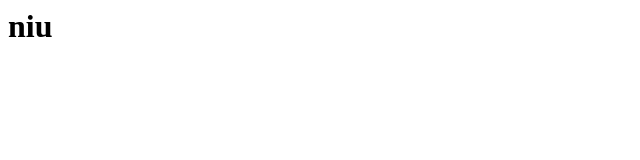
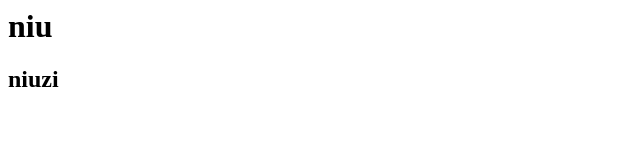
Before and after one commit to zhaoanzhi/-zhaoanzhi.github.io, a plain HTML site: page index.html in a window 1280 px wide. Shown: the full height of the page, 0-640 px from the left. Drawn offline with Linux system fonts and the light colour scheme.

Commit message:
index update

```diff
--- a/index.html
+++ b/index.html
@@ -1 +1,7 @@
+<!--
+    This html file is my exec work.and i will write
+        the git command down it.
+    git fetch :update the branch,download the commit records.but it do not change the local files.
+-->
 <h1>niu</h1>
+<h2>niuzi</h2>
```
